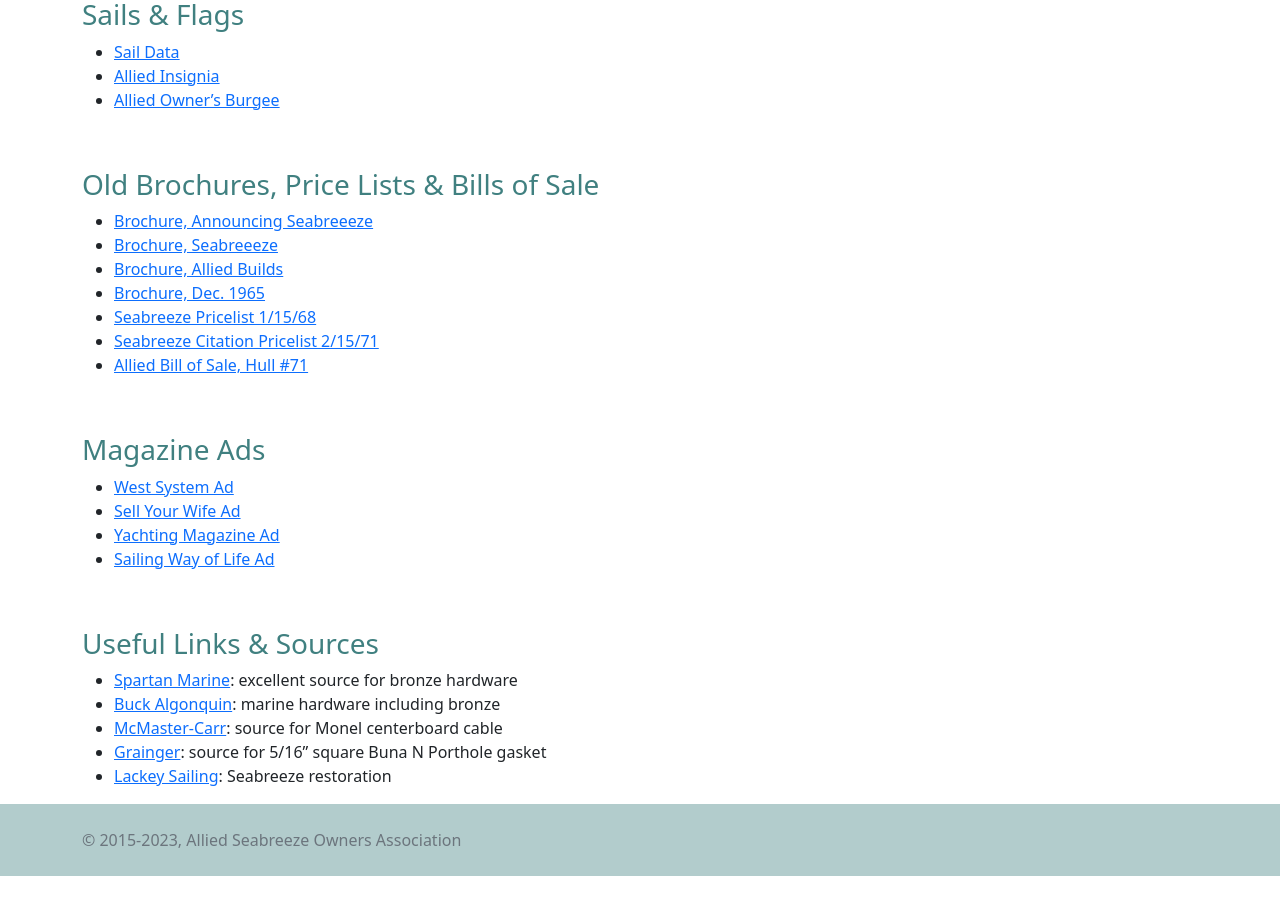
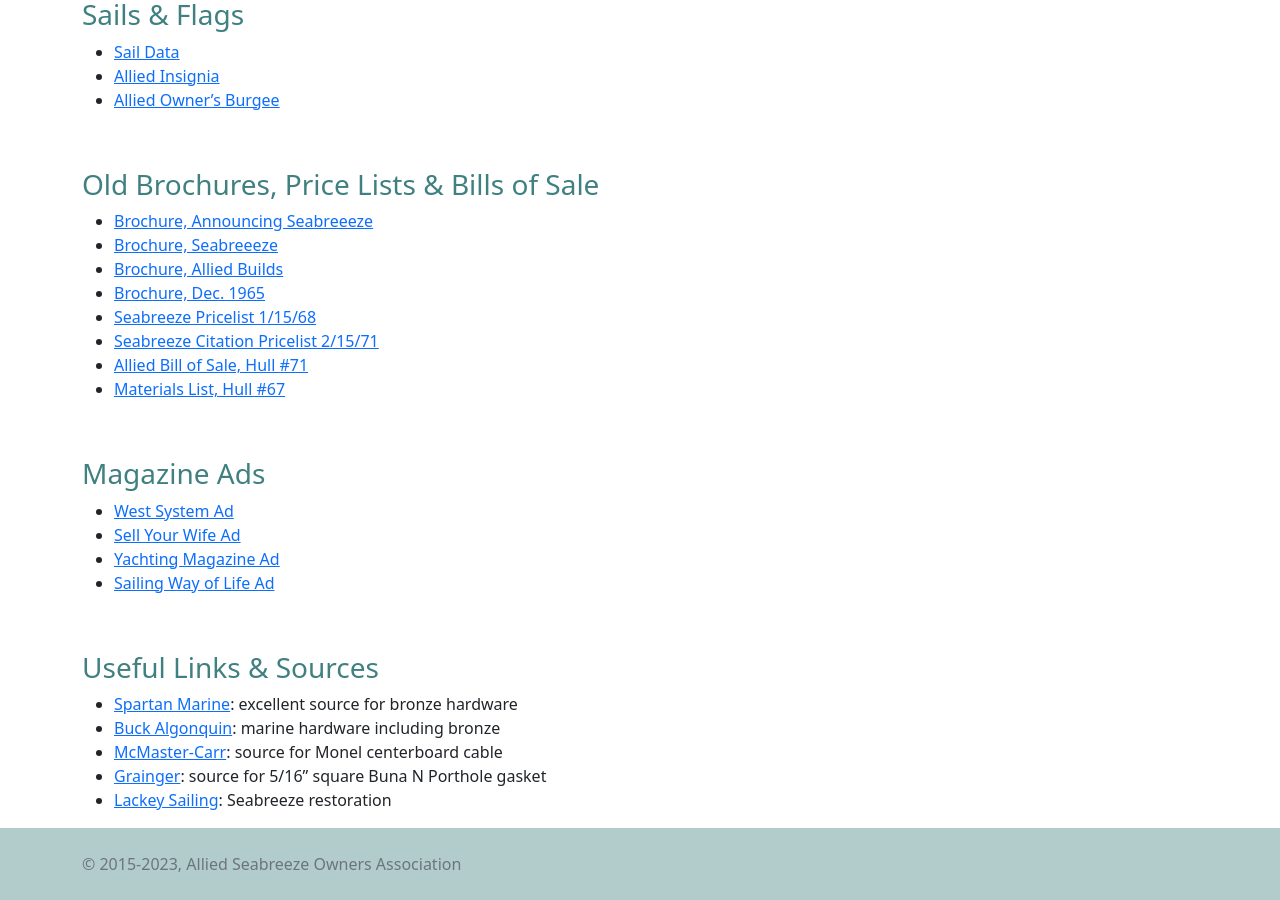
Before and after one commit to tgherzog/ASOA, a Jekyll site: the page built from library.md, in a window 1280 px wide and 900 px high, scrolled down 2107 px. Built offline with Jekyll 4.4.1, drawn with Linux system fonts in a browser that asks for light colours; before the commit the page ends 2983 px from its top, so only the background shows below that.

Commit message:
Add library links

```diff
--- a/library.md
+++ b/library.md
@@ -110,6 +110,7 @@
 * [Seabreeze Pricelist 1/15/68]({{site.docs}}/Seabreeze Price List 1.15.68.pdf)
 * [Seabreeze Citation Pricelist 2/15/71]({{site.docs}}/Seabreeze Price List Citation 2.15.71.pdf)
 * [Allied Bill of Sale, Hull #71]({{site.docs}}/Allied Bill of Sale _ QA check off hull 71.pdf)
+* [Materials List, Hull #67]({{site.docs}}/materials-list-hull67.pdf)
 
 ### Magazine Ads ###
 
```
